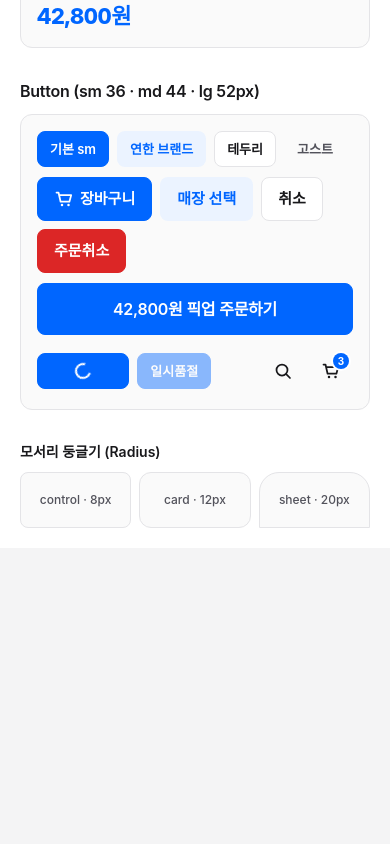
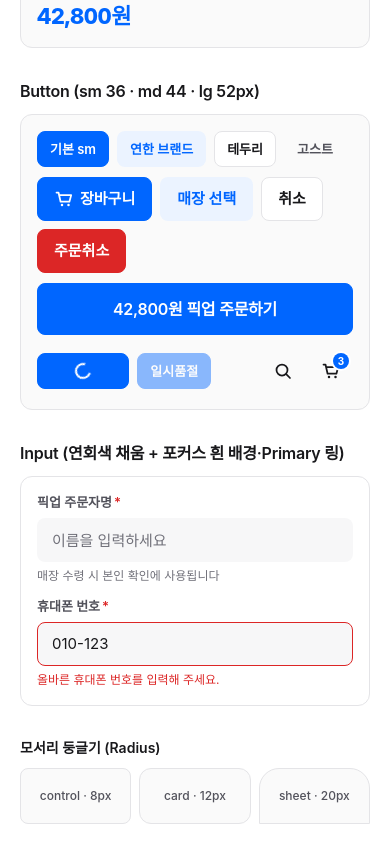
Before and after one commit to Link-up-co/mobile-design-system, a Next.js app: page / in a window 390 px wide. Shown: the part 993-1837 px from the top of the page. Before the commit the page ends 1541 px from the top, so only its background shows below. Built offline with nearby package versions, Linux system fonts and the light colour scheme; a web font is replaced by a local one.

Commit message:
feat(mobile): Stage 5 Input and Field (filled style with focus ring)

```diff
--- a/src/app/page.tsx
+++ b/src/app/page.tsx
@@ -1,4 +1,4 @@
-import { Button, CartIcon, IconButton, SearchIcon, Text } from "../mobile";
+import { Button, CartIcon, Field, IconButton, Input, SearchIcon, Text } from "../mobile";
 import { BRAND_PRESETS, buildListReturnHref, type BrandPreset } from "../tokens/index.ts";
 
 const SWATCHES: readonly { name: string; varName: string }[] = [
@@ -123,6 +123,18 @@ export default async function MobileGalleryPage({
         </div>
       </section>
 
+      <section className="space-y-3">
+        <Text variant="section">Input (연회색 채움 + 포커스 흰 배경·Primary 링)</Text>
+        <div className="space-y-3 rounded-card border border-line bg-surface p-4">
+          <Field label="픽업 주문자명" htmlFor="m-name" required help="매장 수령 시 본인 확인에 사용됩니다">
+            <Input id="m-name" placeholder="이름을 입력하세요" />
+          </Field>
+          <Field label="휴대폰 번호" htmlFor="m-phone" required error="올바른 휴대폰 번호를 입력해 주세요.">
+            <Input id="m-phone" type="tel" inputMode="numeric" defaultValue="010-123" invalid />
+          </Field>
+        </div>
+      </section>
+
       <section className="space-y-2.5">
         <h2 className="text-sm font-semibold text-ink">모서리 둥글기 (Radius)</h2>
         <div className="grid grid-cols-3 gap-2 text-center text-xs font-medium text-ink-secondary">
--- /dev/null
+++ b/src/mobile/Input.tsx
@@ -0,0 +1,68 @@
+import type { InputHTMLAttributes, ReactNode } from "react";
+import clsx from "clsx";
+
+const SIZES = {
+  sm: "h-9 px-3 text-body-sm",
+  md: "h-11 px-3.5 text-body",
+  lg: "h-[52px] px-4 text-section",
+} as const;
+
+export type ControlSize = keyof typeof SIZES;
+
+export function controlClass(size: ControlSize = "md", invalid = false) {
+  return clsx(
+    "w-full min-w-0 rounded-control border bg-canvas/70 text-ink outline-none transition-[color,background-color,border-color,box-shadow] duration-150 ease-out placeholder:text-ink-muted",
+    "focus:bg-surface focus:ring-2 disabled:cursor-not-allowed disabled:opacity-50",
+    invalid
+      ? "border-danger focus:border-danger focus:ring-danger/15"
+      : "border-transparent hover:border-line focus:border-primary focus:ring-primary/15",
+    SIZES[size]
+  );
+}
+
+export type InputProps = Omit<InputHTMLAttributes<HTMLInputElement>, "size"> & {
+  size?: ControlSize;
+  invalid?: boolean;
+};
+
+export function Input({ size = "md", invalid = false, className, ...rest }: InputProps) {
+  return (
+    <input
+      aria-invalid={invalid || undefined}
+      className={clsx(controlClass(size, invalid), className)}
+      {...rest}
+    />
+  );
+}
+
+export type FieldProps = {
+  label: string;
+  htmlFor: string;
+  required?: boolean;
+  help?: string;
+  error?: string;
+  children: ReactNode;
+};
+
+export function Field({ label, htmlFor, required, help, error, children }: FieldProps) {
+  return (
+    <div className="flex flex-col gap-1.5">
+      <label htmlFor={htmlFor} className="text-body-sm font-semibold text-ink-secondary">
+        {label}
+        {required && (
+          <span aria-hidden="true" className="ml-0.5 text-danger">
+            *
+          </span>
+        )}
+      </label>
+      {children}
+      {error ? (
+        <p role="alert" className="text-caption text-danger">
+          {error}
+        </p>
+      ) : (
+        help && <p className="text-caption text-ink-muted">{help}</p>
+      )}
+    </div>
+  );
+}
--- a/src/mobile/index.ts
+++ b/src/mobile/index.ts
@@ -1,3 +1,4 @@
 export * from "./Text";
 export * from "./Button";
+export * from "./Input";
 export * from "./icons";
```
Also changed, not shown: 2 other files (tests, documents, lock files or other folders).
